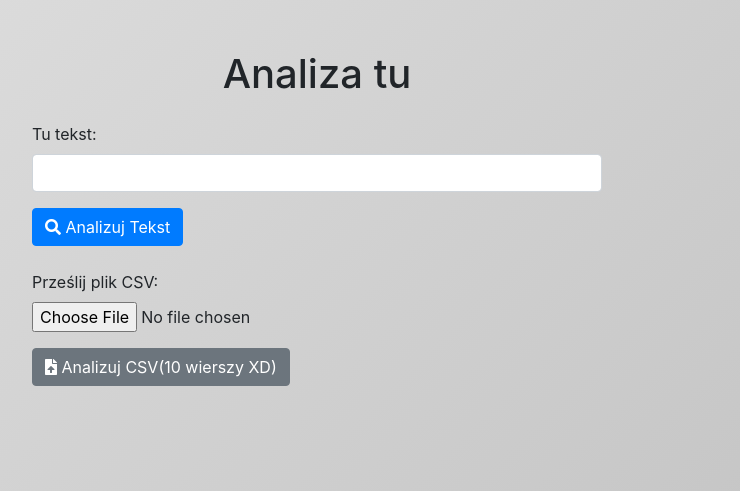
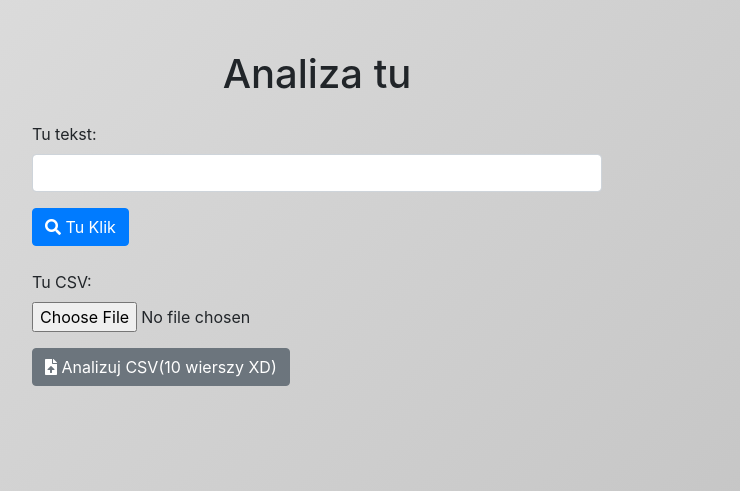
Before and after one commit to kubalewcz/Sentiment, a Flask app: page / in a window 1280 px wide. Shown: the top 491 px of the page, without its empty margins (323-1063 px from the left). Run offline with Flask 3, Linux system fonts and the light colour scheme; some libraries are stand-ins or nearby versions.

Commit message:
Minor interface update

```diff
--- a/templates/index.html
+++ b/templates/index.html
@@ -25,14 +25,14 @@
                 <input type="text" id="sentence" name="sentence" class="form-control" value="{{ sentence }}" required>
             </div>
             <button type="submit" name="analyze_text" class="btn btn-primary">
-                <i class="fas fa-search"></i> Analizuj Tekst
+                <i class="fas fa-search"></i> Tu Klik
             </button>
         </form>
 
         <!-- Form to analyze data from a CSV file -->
         <form method="post" enctype="multipart/form-data" class="mb-4">
             <div class="form-group">
-                <label for="csv_file">Prześlij plik CSV:</label>
+                <label for="csv_file">Tu CSV:</label>
                 <input type="file" id="csv_file" name="csv_file" class="form-control-file" accept=".csv" required>
             </div>
             <button type="submit" name="analyze_csv" class="btn btn-secondary">
```
